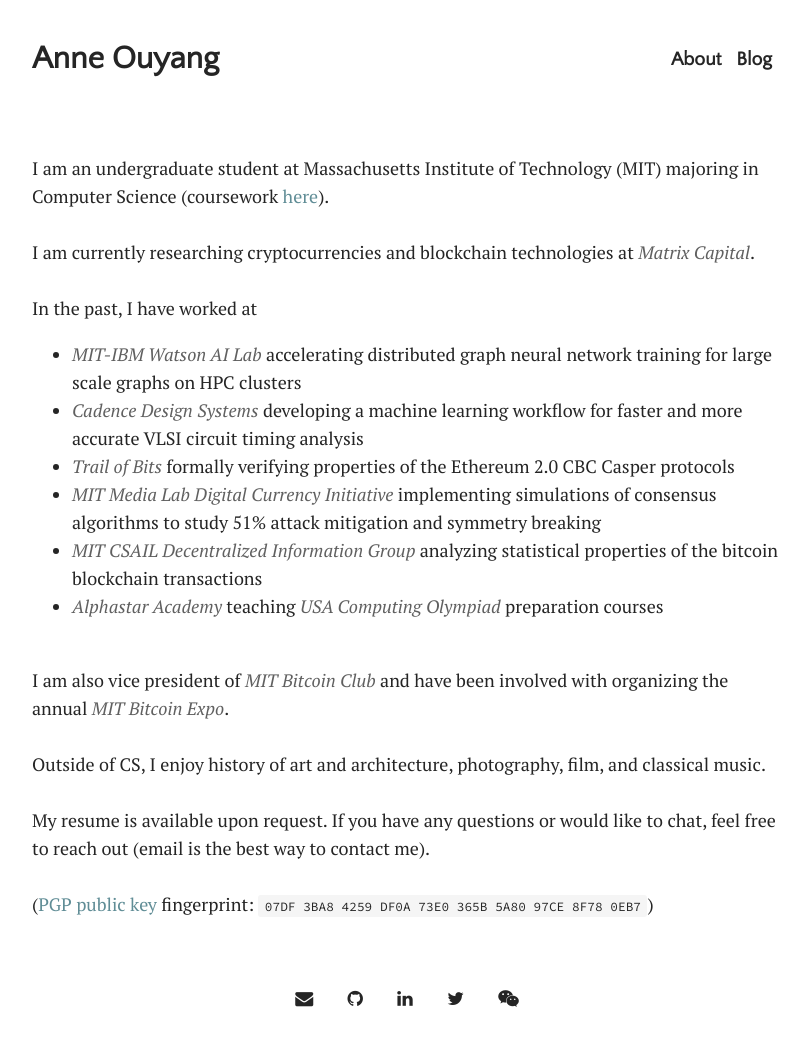
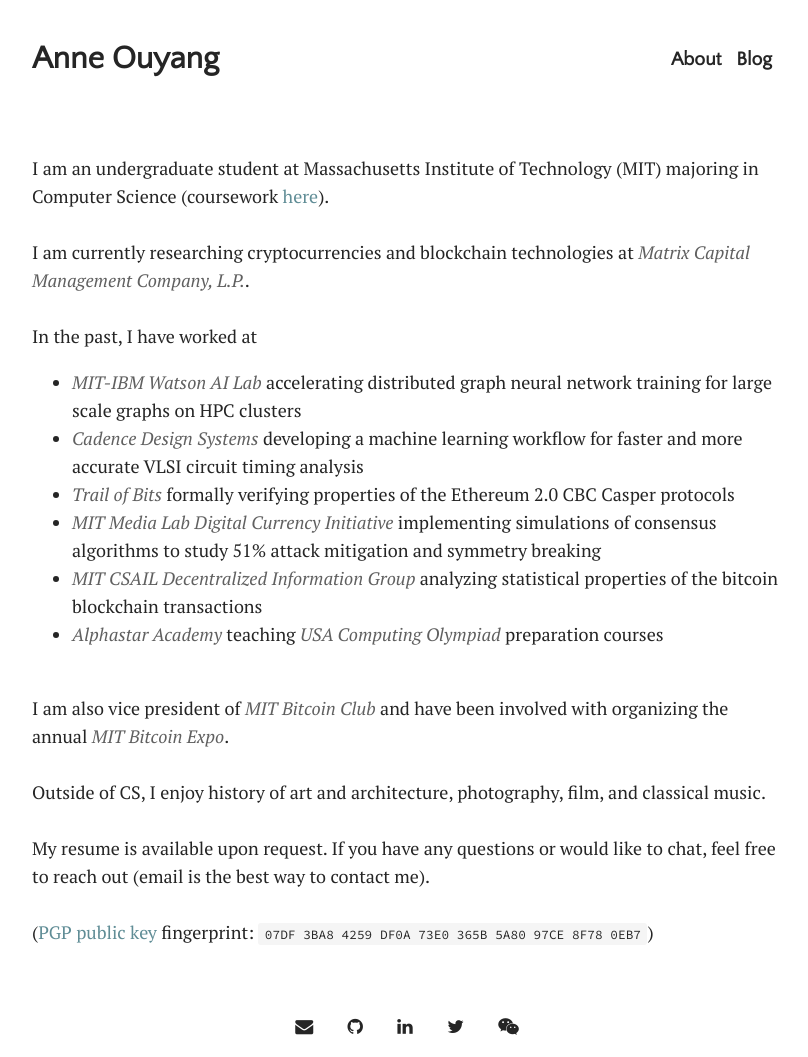
Before and after one commit to anneouyang/anneouyang.github.io, a Jekyll site: the page built from index.html, in a window 1280 px wide. Shown: the whole page, without its empty margins (233-1041 px from the left). Built offline with Jekyll 4.4.1, drawn with Linux system fonts in a browser that asks for light colours; some web fonts are replaced; the list of posts is cut into pages by our own code; before the commit the page ends 1029 px from its top, so only the background shows below that.

Commit message:
fixing spacing on homepage

```diff
--- a/_layouts/home.html
+++ b/_layouts/home.html
@@ -7,7 +7,7 @@ title: Home
 
 I am an undergraduate student at Massachusetts Institute of Technology (MIT) majoring in Computer Science (coursework <a href="{{ site.github.url }}/coursework">here</a>). <br><br>
 
-I am currently researching cryptocurrencies and blockchain technologies at <a href="https://www.linkedin.com/company/matrix-capital-management-llc/" target="_blank" class="orgs">Matrix Capital</a>. <br><br>
+I am currently researching cryptocurrencies and blockchain technologies at <a href="https://www.linkedin.com/company/matrix-capital-management-llc/" target="_blank" class="orgs">Matrix Capital Management Company, L.P.</a>. <br><br>
 
 
 In the past, I have worked at
```
